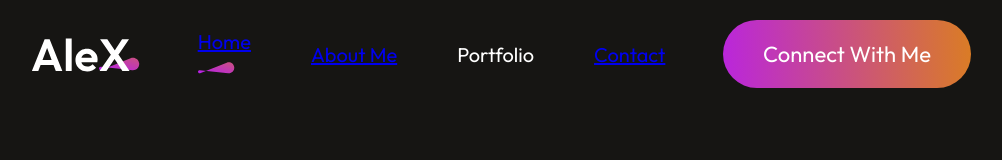
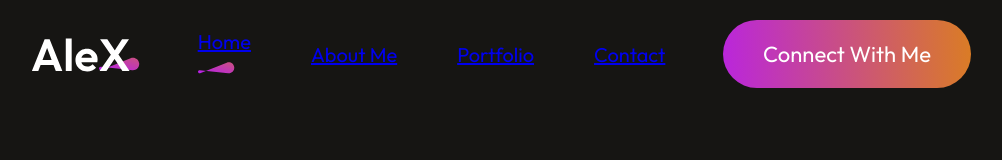
Before and after one commit to hellokristinafaye/portfolio-react, a React (Vite) app: page / in a window 1280 px wide. Shown: the top 160 px of the page, without its empty margins (139-1141 px from the left). Built offline with nearby package versions, Linux system fonts and the light colour scheme.

Commit message:
anchor for work OK

```diff
--- a/src/components/NavBar/Navbar.jsx
+++ b/src/components/NavBar/Navbar.jsx
@@ -33,12 +33,12 @@ const Navbar = () => {
         </li>
 
         <li className="">
-          {/* <AnchorLink className="anchor-link" offset={50} href="#work"> */}
+          <AnchorLink className="anchor-link" offset={50} href="#work">
             <p onClick={() => setMenu("work")} className="">
               Portfolio
             </p>
             {menu === "work" ? <img src={underline} /> : <></>}
-          {/* </AnchorLink> */}
+          </AnchorLink>
         </li>
 
         <li className="">
```
